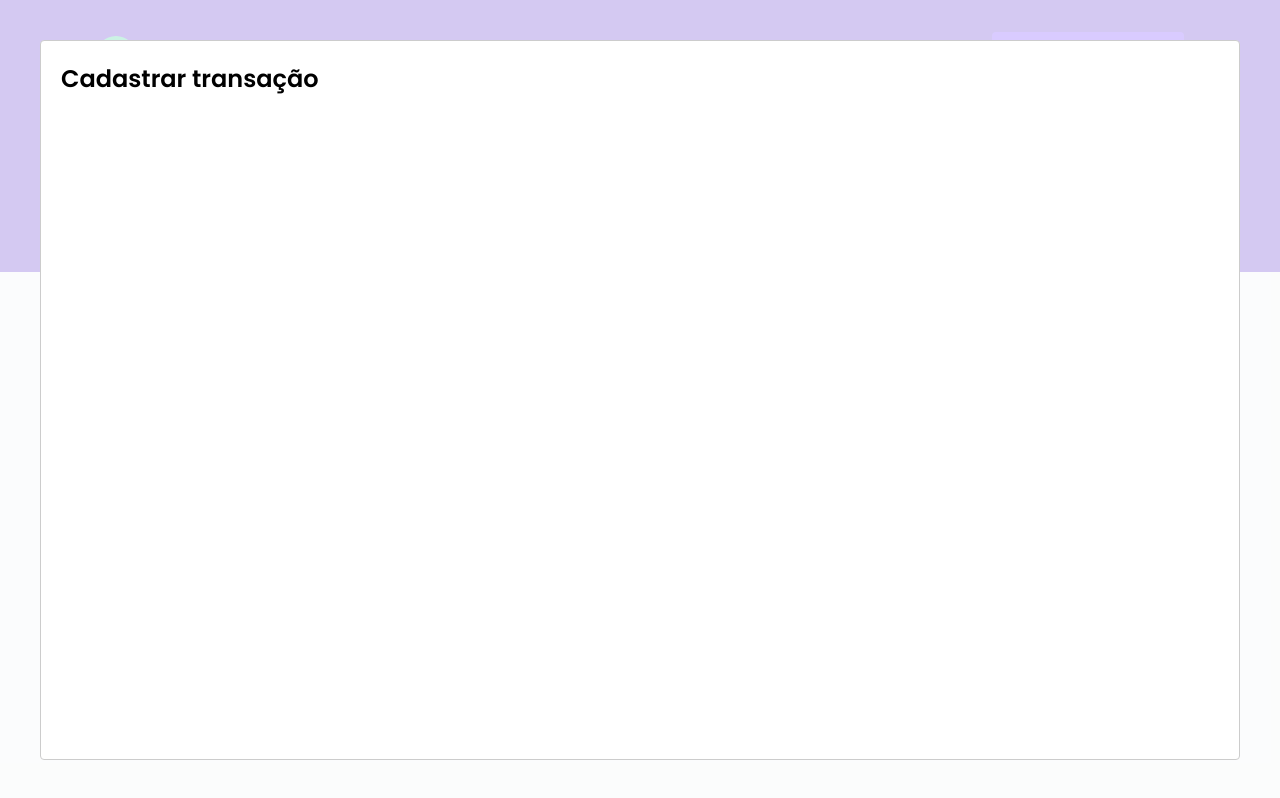
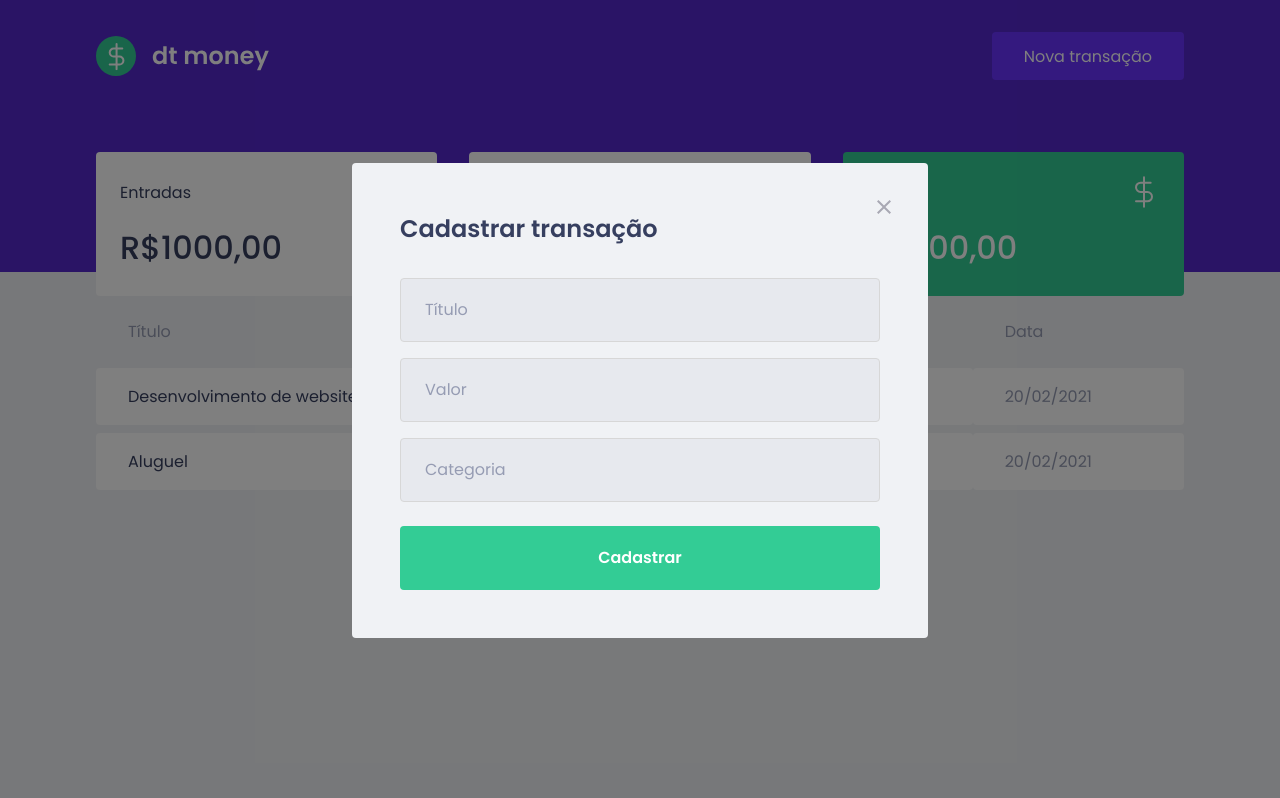
Before and after one commit to nclwgn/ignite-reactjs-02-dtmoney, a React (Create React App) app: page / in a window 1280 px wide. Both pictures are taken after a click on the button "Nova transação". Built offline with nearby package versions, Linux system fonts and the light colour scheme; no server answers; what miragejs would draw is missing.

Commit message:
Modal styling

```diff
--- a/src/components/NewTransactionModal/index.tsx
+++ b/src/components/NewTransactionModal/index.tsx
@@ -1,4 +1,6 @@
 import Modal from "react-modal";
+import { Container } from "./styles";
+import closeImg from '../../assets/close.svg';
 
 interface NewTransactionModalProps {
   isOpen: boolean;
@@ -10,8 +12,37 @@
     <Modal
       isOpen={isOpen}
       onRequestClose={onRequestClose}
+      overlayClassName="react-modal-overlay"
+      className="react-modal-content"
     >
-      <h2>Cadastrar transação</h2>
+      <button
+        type="button"
+        onClick={onRequestClose}
+        className="react-modal-close"
+      >
+        <img src={closeImg} alt="Fechar modal" />
+      </button>
+
+      <Container>
+        <h2>Cadastrar transação</h2>
+
+        <input
+          placeholder="Título"
+        />
+
+        <input
+          type="number"
+          placeholder="Valor"
+        />
+
+        <input
+          placeholder="Categoria"
+        />
+
+        <button type="submit">
+          Cadastrar
+        </button>
+      </Container>
     </Modal>
   );
 }
--- a/src/components/NewTransactionModal/styles.ts
+++ b/src/components/NewTransactionModal/styles.ts
@@ -1,5 +1,49 @@
 import styled from "styled-components";
 
-export const Container = styled.div`
+export const Container = styled.form`
+  h2 {
+    color: var(--text-title);
+    font-size: 1.5rem;
+    margin-bottom: 2rem;
+  }
 
+  input {
+    width: 100%;
+    padding: 0 1.5rem;
+    height: 4rem;
+    border-radius: 0.25rem;
+
+    border: 1px solid #d7d7d7;
+    background: #e7e9ee;
+
+    font-weight: 400;
+    font-size: 1rem;
+
+    &::placeholder {
+      color: var(--text-body);
+    }
+
+    & + input {
+      margin-top: 1rem;
+    }
+  }
+
+  button[type="submit"] {
+    width: 100%;
+    padding: 0 1.5rem;
+    height: 4rem;
+    background: var(--green);
+    color: #fff;
+    border-radius: 0.25rem;
+    border: 0;
+    font-size: 1rem;
+    font-weight: 600;
+    margin-top: 1.5rem;
+
+    transition: filter 0.2s;
+
+    &:hover {
+      filter: brightness(0.9);
+    }
+  }
 `;
--- a/src/styles/global.ts
+++ b/src/styles/global.ts
@@ -50,4 +50,41 @@
     opacity: 0.6;
     cursor: not-allowed;
   }
+
+  .react-modal-overlay {
+    background: rgba(0, 0, 0, 0.5);
+    position: fixed;
+
+    top: 0;
+    bottom: 0;
+    left: 0;
+    right: 0;
+
+    display: flex;
+    align-items: center;
+    justify-content: center;
+  }
+
+  .react-modal-content {
+    width: 100%;
+    max-width: 576px;
+    background: var(--background);
+    padding: 3rem;
+    position: relative;
+    border-radius: 0.25rem;
+  }
+
+  .react-modal-close {
+    position: absolute;
+    right: 1.5rem;
+    top: 1.5rem;
+    border: 0;
+    background: transparent;
+
+    transition: filter 0.2s;
+
+    &:hover {
+      filter: brightness(0.8);
+    }
+  }
 `
```
